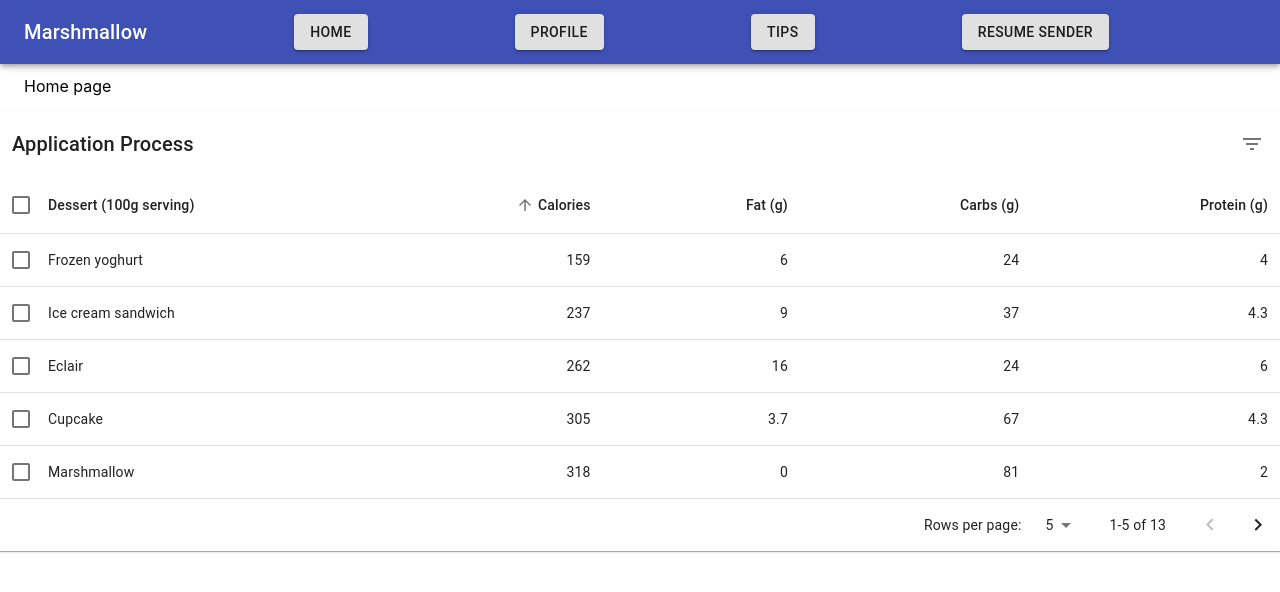
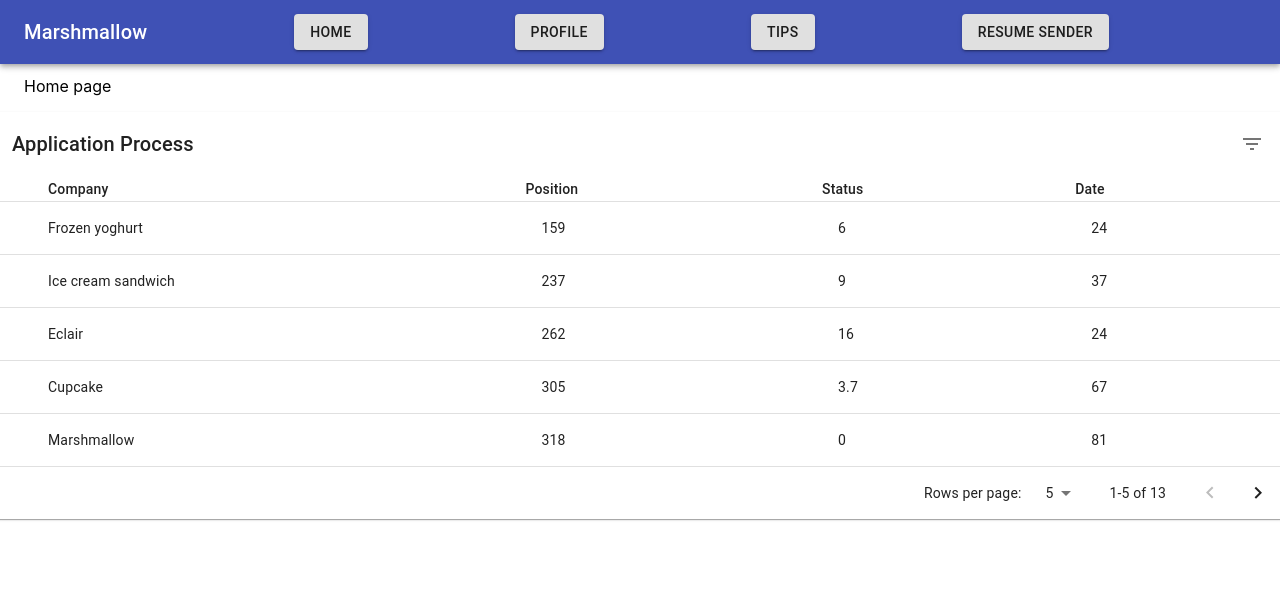
Before and after one commit to OMRYZUTA/final-project, a React (Create React App) app in the folder frontend/: page /home in a window 1280 px wide. Shown: the top 592 px of the page. Built offline with nearby package versions, Linux system fonts and the light colour scheme.

Commit message:
initial homepage

```diff
--- a/frontend/src/pages/Home/EnhancedTable.js
+++ b/frontend/src/pages/Home/EnhancedTable.js
@@ -21,24 +21,24 @@ import Switch from '@material-ui/core/Switch';
 import DeleteIcon from '@material-ui/icons/Delete';
 import FilterListIcon from '@material-ui/icons/FilterList';
 
-function createData(name, calories, fat, carbs, protein) {
-    return { name, calories, fat, carbs, protein };
+function createData(name, calories, fat, carbs) {
+    return { name, calories, fat, carbs };
 }
 
 const rows = [
-    createData('Cupcake', 305, 3.7, 67, 4.3),
-    createData('Donut', 452, 25.0, 51, 4.9),
-    createData('Eclair', 262, 16.0, 24, 6.0),
-    createData('Frozen yoghurt', 159, 6.0, 24, 4.0),
-    createData('Gingerbread', 356, 16.0, 49, 3.9),
-    createData('Honeycomb', 408, 3.2, 87, 6.5),
-    createData('Ice cream sandwich', 237, 9.0, 37, 4.3),
-    createData('Jelly Bean', 375, 0.0, 94, 0.0),
-    createData('KitKat', 518, 26.0, 65, 7.0),
-    createData('Lollipop', 392, 0.2, 98, 0.0),
-    createData('Marshmallow', 318, 0, 81, 2.0),
-    createData('Nougat', 360, 19.0, 9, 37.0),
-    createData('Oreo', 437, 18.0, 63, 4.0),
+    createData('Cupcake', 305, 3.7, 67),
+    createData('Donut', 452, 25.0, 51),
+    createData('Eclair', 262, 16.0, 24),
+    createData('Frozen yoghurt', 159, 6.0, 24),
+    createData('Gingerbread', 356, 16.0, 49),
+    createData('Honeycomb', 408, 3.2, 87),
+    createData('Ice cream sandwich', 237, 9.0, 37),
+    createData('Jelly Bean', 375, 0.0, 94),
+    createData('KitKat', 518, 26.0, 65),
+    createData('Lollipop', 392, 0.2, 98),
+    createData('Marshmallow', 318, 0, 81),
+    createData('Nougat', 360, 19.0, 90),
+    createData('Oreo', 437, 18.0, 63),
 ];
 
 function descendingComparator(a, b, orderBy) {
@@ -68,11 +68,10 @@ function stableSort(array, comparator) {
 }
 
 const headCells = [
-    { id: 'name', numeric: false, disablePadding: true, label: 'Dessert (100g serving)' },
-    { id: 'calories', numeric: true, disablePadding: false, label: 'Calories' },
-    { id: 'fat', numeric: true, disablePadding: false, label: 'Fat (g)' },
-    { id: 'carbs', numeric: true, disablePadding: false, label: 'Carbs (g)' },
-    { id: 'protein', numeric: true, disablePadding: false, label: 'Protein (g)' },
+    { id: 'company_name', numeric: false, disablePadding: true, label: 'Company' },
+    { id: 'job_title', numeric: false, disablePadding: true, label: 'Position' },
+    { id: 'status', numeric: false, disablePadding: true, label: 'Status' },
+    { id: 'date', numeric: true, disablePadding: true, label: 'Date' },// delete later change to next stage
 ];
 
 function EnhancedTableHead(props) {
@@ -85,17 +84,11 @@ function EnhancedTableHead(props) {
         <TableHead>
             <TableRow>
                 <TableCell padding="checkbox">
-                    <Checkbox
-                        indeterminate={numSelected > 0 && numSelected < rowCount}
-                        checked={rowCount > 0 && numSelected === rowCount}
-                        onChange={onSelectAllClick}
-                        inputProps={{ 'aria-label': 'select all desserts' }}
-                    />
                 </TableCell>
                 {headCells.map((headCell) => (
                     <TableCell
                         key={headCell.id}
-                        align={headCell.numeric ? 'right' : 'left'}
+                        align='left'
                         padding={headCell.disablePadding ? 'none' : 'default'}
                         sortDirection={orderBy === headCell.id ? order : false}
                     >
@@ -120,9 +113,7 @@ function EnhancedTableHead(props) {
 
 EnhancedTableHead.propTypes = {
     classes: PropTypes.object.isRequired,
-    numSelected: PropTypes.number.isRequired,
     onRequestSort: PropTypes.func.isRequired,
-    onSelectAllClick: PropTypes.func.isRequired,
     order: PropTypes.oneOf(['asc', 'desc']).isRequired,
     orderBy: PropTypes.string.isRequired,
     rowCount: PropTypes.number.isRequired,
@@ -150,37 +141,21 @@ const useToolbarStyles = makeStyles((theme) => ({
 
 const EnhancedTableToolbar = (props) => {
     const classes = useToolbarStyles();
-    const { numSelected } = props;
 
     return (
         <Toolbar
-            className={clsx(classes.root, {
-                [classes.highlight]: numSelected > 0,
-            })}
+            className={clsx(classes.root)}
         >
-            {numSelected > 0 ? (
-                <Typography className={classes.title} color="inherit" variant="subtitle1" component="div">
-                    {numSelected} selected
-                </Typography>
-            ) : (
             <Typography className={classes.title} variant="h6" id="tableTitle" component="div">
                 Application Process
             </Typography>
-            )}
 
-            {numSelected > 0 ? (
-                <Tooltip title="Delete">
-                    <IconButton aria-label="delete">
-                        <DeleteIcon />
-                    </IconButton>
-                </Tooltip>
-            ) : (
             <Tooltip title="Filter list">
                 <IconButton aria-label="filter list">
                     <FilterListIcon />
                 </IconButton>
             </Tooltip>
-            )}
+
         </Toolbar>
     );
 };
@@ -300,25 +275,18 @@ export default function EnhancedTable() {
                                         <TableRow
                                             hover
                                             onClick={(event) => handleClick(event, row.name)}
-                                            role="checkbox"
-                                            aria-checked={isItemSelected}
                                             tabIndex={-1}
                                             key={row.name}
-                                            selected={isItemSelected}
                                         >
                                             <TableCell padding="checkbox">
-                                                <Checkbox
-                                                    checked={isItemSelected}
-                                                    inputProps={{ 'aria-labelledby': labelId }}
-                                                />
                                             </TableCell>
                                             <TableCell component="th" id={labelId} scope="row" padding="none">
                                                 {row.name}
                                             </TableCell>
-                                            <TableCell align="right">{row.calories}</TableCell>
-                                            <TableCell align="right">{row.fat}</TableCell>
-                                            <TableCell align="right">{row.carbs}</TableCell>
-                                            <TableCell align="right">{row.protein}</TableCell>
+                                            <TableCell align="left">{row.calories}</TableCell>
+                                            <TableCell align="left">{row.fat}</TableCell>
+                                            <TableCell align="left">{row.carbs}</TableCell>
+
                                         </TableRow>
                                     );
                                 })}
```
Lines whose indentation alone changed are shown as unchanged.
